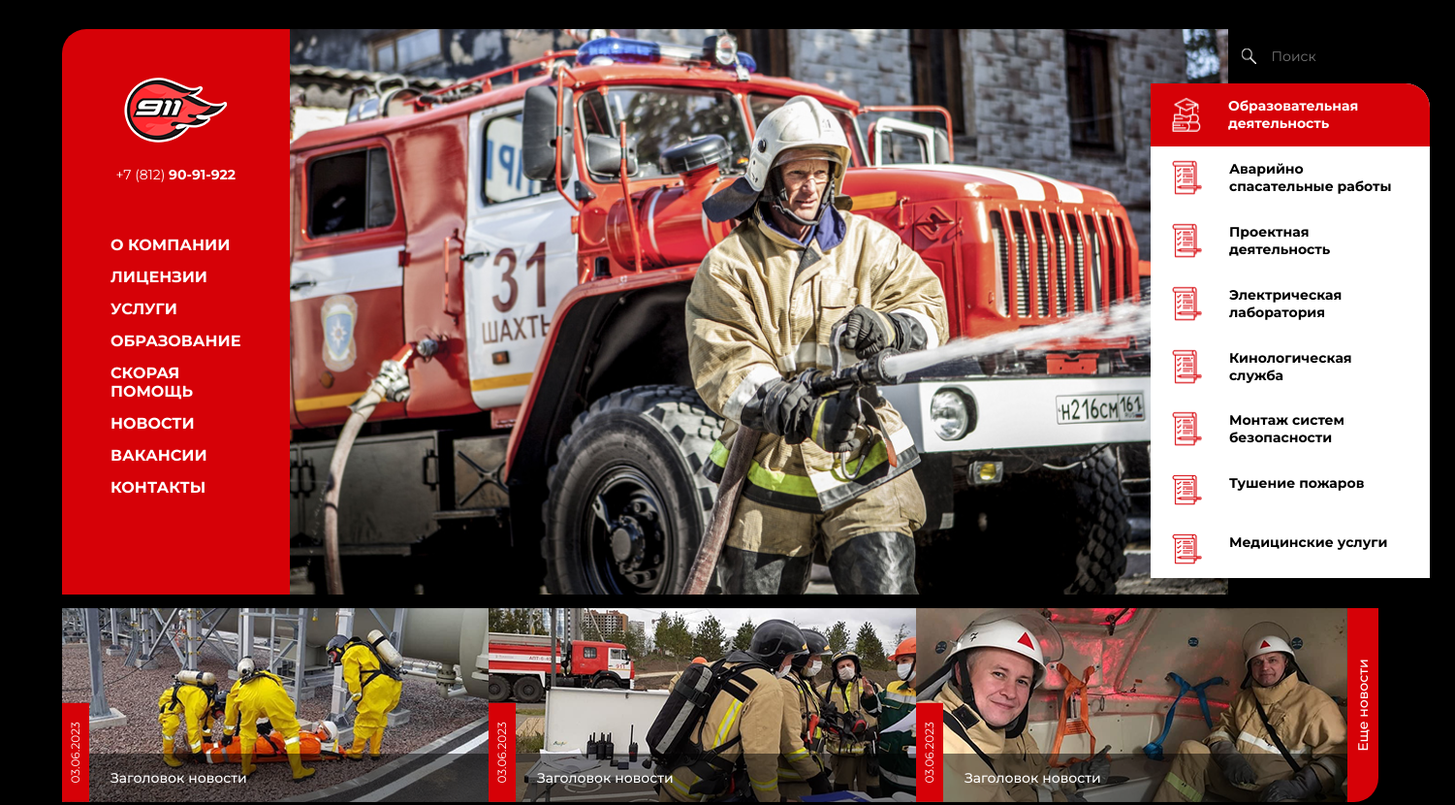
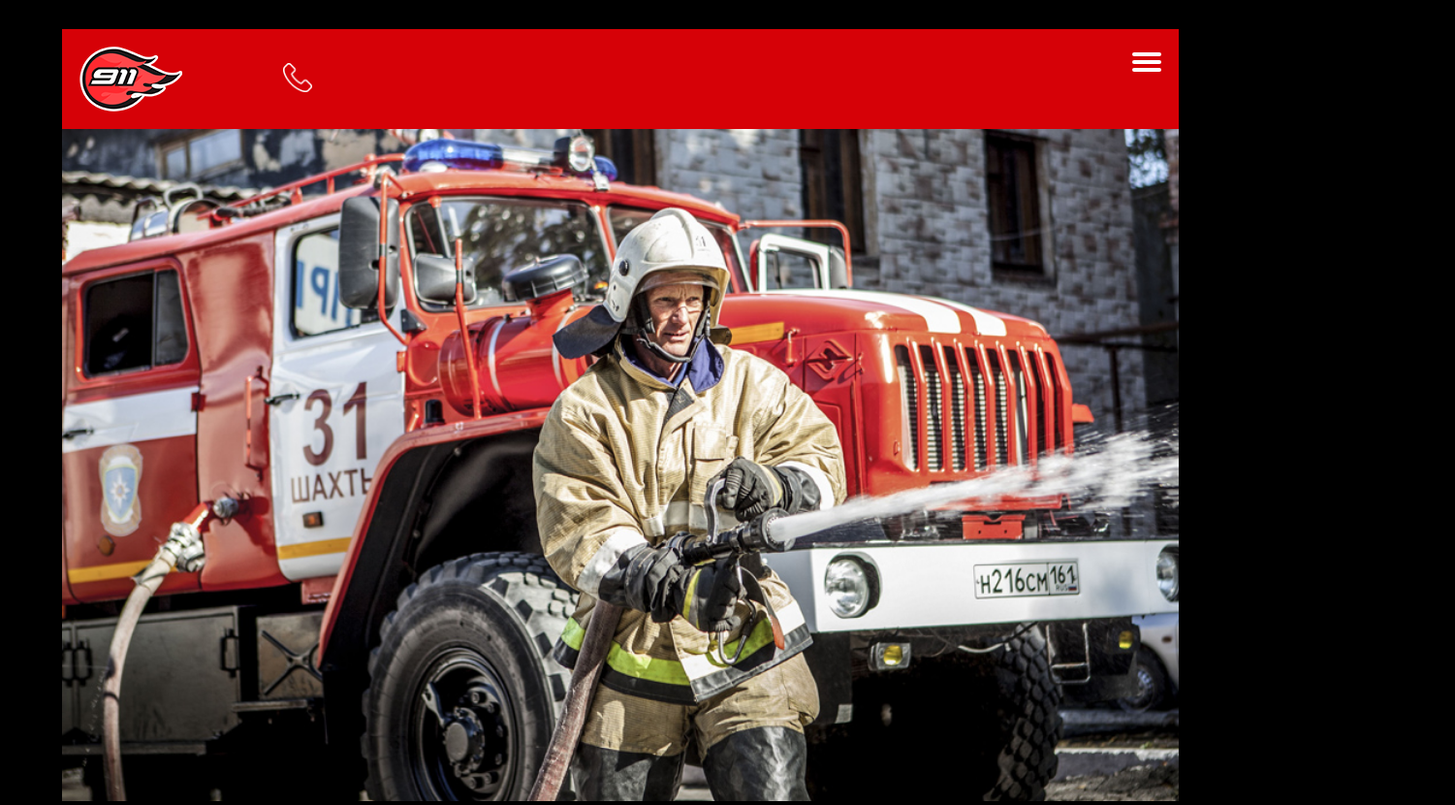
Before and after one commit to pirogue-one/911_company, a plain HTML site: page index.html in a window 1280 px wide. Shown: the top 830 px of the page at 97% size, 1501 px wide, since content can reach past the window. Drawn offline with Linux system fonts and the light colour scheme.

Commit message:
added media

```diff
--- a/index.html
+++ b/index.html
@@ -12,9 +12,16 @@
     <div class="header-hero-container">
         <header class="header">
             <div class="header-top">
-                <img class="header-logo" src="./images/logo.png" alt="Лого 911">
+                <div class="header-group">
+                    <img class="header-logo" src="./images/logo.png" alt="Лого 911">
+                </div>
                 <a class="phone-number" href="tel:+78129091922">+7&nbsp;(812)&nbsp;<span>90-91-922</span></a>
+                <a class="phone-number-img" href="tel:+78129091922"><img src="./images/phone.png" alt="Иконка телефона" width="30"></a>
             </div>
+            <input id="menu-toggle" type="checkbox" />
+            <label class='menu-button-container' for="menu-toggle">
+                <div class='menu-button'></div>
+            </label>
             <ul class="menu">
                 <li class="menu__item">
                     <a class="menu-link" href="#">О КОМПАНИИ</a>
@@ -32,7 +39,7 @@
                     <a class="menu__link" href="#">ОБРАЗОВАНИЕ</a>
                 </li>
                 <li class="menu__item">
-                    <a class="menu__link" href="#">СКОРАЯ ПОМОЩЬ</a>
+                    <a class="menu__link" href="#">СКОРАЯ&nbsp;ПОМОЩЬ</a>
                 </li>
                 <li class="menu__item">
                     <a class="menu__link" href="#">НОВОСТИ</a>
@@ -56,49 +63,49 @@
             </div>
             <ul class="side-menu">
                 <li class="side-menu__item item_selected">
-                    <img src="./images/icon_1.png" alt="Иконка">
+                    <img class="icon-img" src="./images/icon_1.png" alt="Иконка">
                     <a class="side-menu__link" href="#">Образовательная
                         деятельность
                     </a>
                 </li>
                 <li class="side-menu__item">
-                    <img src="./images/icon_2.png" alt="Иконка">
+                    <img class="icon-img" src="./images/icon_2.png" alt="Иконка">
                     <a class="side-menu__link" href="#">Аварийно
-                        спасательные работы
+                        спасательные&nbsp;работы
                     </a>
                 </li>
                 <li class="side-menu__item">
-                    <img src="./images/icon_2.png" alt="Иконка">
+                    <img class="icon-img" src="./images/icon_2.png" alt="Иконка">
                     <a class="side-menu__link" href="#">Проектная
                         деятельность
                     </a>
                 </li>
                 <li class="side-menu__item">
-                    <img src="./images/icon_2.png" alt="Иконка">
+                    <img class="icon-img" src="./images/icon_2.png" alt="Иконка">
                     <a class="side-menu__link" href="#">Электрическая
                         лаборатория
                     </a>
                 </li>
                 <li class="side-menu__item">
-                    <img src="./images/icon_2.png" alt="Иконка">
+                    <img class="icon-img" src="./images/icon_2.png" alt="Иконка">
                     <a class="side-menu__link" href="#">Кинологическая
                         служба
                     </a>
                 </li>
                 <li class="side-menu__item">
-                    <img src="./images/icon_2.png" alt="Иконка">
+                    <img class="icon-img" src="./images/icon_2.png" alt="Иконка">
                     <a class="side-menu__link" href="#">Монтаж систем
                         безопасности
                     </a>
                 </li>
                 <li class="side-menu__item">
-                    <img src="./images/icon_2.png" alt="Иконка">
+                    <img class="icon-img" src="./images/icon_2.png" alt="Иконка">
                     <a class="side-menu__link" href="#">Тушение
                         пожаров
                     </a>
                 </li>
                 <li class="side-menu__item">
-                    <img src="./images/icon_2.png" alt="Иконка">
+                    <img class="icon-img" src="./images/icon_2.png" alt="Иконка">
                     <a class="side-menu__link" href="#">Медицинские
                         услуги
                     </a>
--- a/style.css
+++ b/style.css
@@ -41,6 +41,58 @@ body {
 
 
 /* HEADER */
+
+.menu-button-container {
+    display: none;
+    height: 100%;
+    width: 30px;
+    cursor: pointer;
+    flex-direction: column;
+    justify-content: center;
+    align-items: center;
+    padding-top: 1rem;
+}
+
+#menu-toggle {
+    display: none;
+}
+
+.menu-button,
+.menu-button::before,
+.menu-button::after {
+    display: block;
+    background-color: #ffffff;
+    position: absolute;
+    height: 4px;
+    width: 30px;
+    transition: transform 400ms cubic-bezier(0.23, 1, 0.32, 1);
+    border-radius: 2px;
+}
+
+.menu-button::before {
+    content: '';
+    margin-top: -8px;
+}
+
+.menu-button::after {
+    content: '';
+    margin-top: 8px;
+}
+
+#menu-toggle:checked+.menu-button-container .menu-button::before {
+    margin-top: 0px;
+    transform: rotate(405deg);
+}
+
+#menu-toggle:checked+.menu-button-container .menu-button {
+    background: rgba(255, 255, 255, 0);
+}
+
+#menu-toggle:checked+.menu-button-container .menu-button::after {
+    margin-top: 0px;
+    transform: rotate(-405deg);
+}
+
 header,
 .header-top,
 .menu {
@@ -53,11 +105,14 @@ header,
     padding: 3.125rem;
     border-top-left-radius: 25px;
     gap: 3.375rem;
-    width: 33%;
+}
+
+.header-group {
+    display: flex;
+    justify-content: center;
 }
 
 .header-top {
-    align-items: center;
     gap: 1.5rem;
 }
 
@@ -74,6 +129,11 @@ header,
     font-weight: 700;
 }
 
+.phone-number-img {
+    width: 30px;
+    display: none;
+}
+
 .menu {
     font-size: 1rem;
     font-weight: 700;
@@ -84,6 +144,7 @@ header,
 
 .hero-img {
     height: 100%;
+    width: 100%;
 }
 
 /* SIDE-SECTION */
@@ -117,9 +178,8 @@ header,
 
 .side-menu {
     position: absolute;
-    top: 56px;
-    left: -74px;
-    width: 120%;
+    bottom: 0;
+    right: 0;
     flex-direction: column;
     background-color: #FFFFFF;
     border-top-right-radius: 25px;
@@ -146,6 +206,10 @@ header,
     color: #FFFFFF;
 }
 
+.icon-img {
+    max-height: 30px;
+}
+
 /* NEWS */
 
 .news,
@@ -155,6 +219,7 @@ header,
 
 .news {
     justify-content: space-between;
+    overflow-x: scroll;
 }
 
 .news-card {
@@ -339,3 +404,163 @@ header,
 
 
 }
+
+@media (min-width: 1441px) and (max-width: 1520px) {
+
+    .side-menu__item {
+        padding: 0.85rem 1.2rem;
+        font-size: 0.76rem;
+    }
+
+}
+
+@media (min-width: 1281px) and (max-width: 1440px) {
+
+    .side-menu__item {
+        padding: 0.85rem 1.2rem;
+        font-size: 0.76rem;
+    }
+
+}
+
+@media (max-width: 1280px) {
+
+    .menu-button-container {
+        display: flex;
+        z-index: 4;
+    }
+
+    .menu {
+        position: absolute;
+        top: 0;
+        margin-top: 30px;
+        left: 0;
+        flex-direction: column;
+        width: 100%;
+        justify-content: center;
+        align-items: center;
+        gap: 0;
+    }
+
+    #menu-toggle~.menu .menu__item {
+        height: 0;
+        margin: 0;
+        padding: 0;
+        border: 0;
+        transition: height 400ms cubic-bezier(0.23, 1, 0.32, 1);
+    }
+
+    #menu-toggle:checked~.menu .menu__item {
+        padding: 2rem;
+        transition: height 400ms cubic-bezier(0.23, 1, 0.32, 1);
+        width: 90%;
+    }
+
+    .menu__item {
+        display: flex;
+        justify-content: center;
+        margin: 0;
+        padding: 0.5em 0;
+        width: 100%;
+        color: white;
+        background-color: #d60107;
+    }
+
+    .menu__item:not(:last-child) {
+        border-bottom: 1px solid #444;
+    }
+
+    .menu__item {
+        margin: 0 1rem;
+        overflow: hidden;
+    }
+
+    .header-hero-container {
+        flex-direction: column;
+    }
+
+    .header {
+        flex-direction: row;
+        border-top-left-radius: 0;
+        justify-content: space-between;
+        padding: 1.125rem;
+    }
+
+    .header-top {
+        flex-direction: row;
+        align-items: center;
+    }
+
+    .hero-img {
+        height: inherit;
+    }
+
+    .header-top {
+        gap: 6.5rem;
+    }
+
+    .phone-number {
+        display: none;
+    }
+
+    .phone-number-img {
+        display: block;
+    }
+
+    .side-menu {
+        position: static;
+        border-top-right-radius: 0;
+        margin-top: 0.575rem;
+    }
+
+    .search {
+        display: none;
+    }
+
+    .item_selected {
+        display: none;
+    }
+
+    .clients {
+        border-radius: 0;
+    }
+
+    .footer {
+        gap: 2rem;
+    }
+
+    .footer,
+    .footer-menu-container,
+    .footer-menu-wrapper {
+        flex-direction: column;
+    }
+
+    .footer-menu-container {
+        gap: 1rem;
+    }
+
+    .logo-copyright {
+        flex-direction: row;
+    }
+
+    .about-menu,
+    .serv-menu {
+        gap: 0.5rem;
+    }
+
+}
+
+@media (max-width: 790px) {
+
+    .header-top {
+        gap: 1.5rem;
+    }
+
+    .menu {
+        font-size: 0.8rem;
+    }
+
+    #menu-toggle:checked~.menu .menu__item {
+        padding: 1.2rem;
+    }
+}
```
Also changed, not shown: images/phone.png (added).
